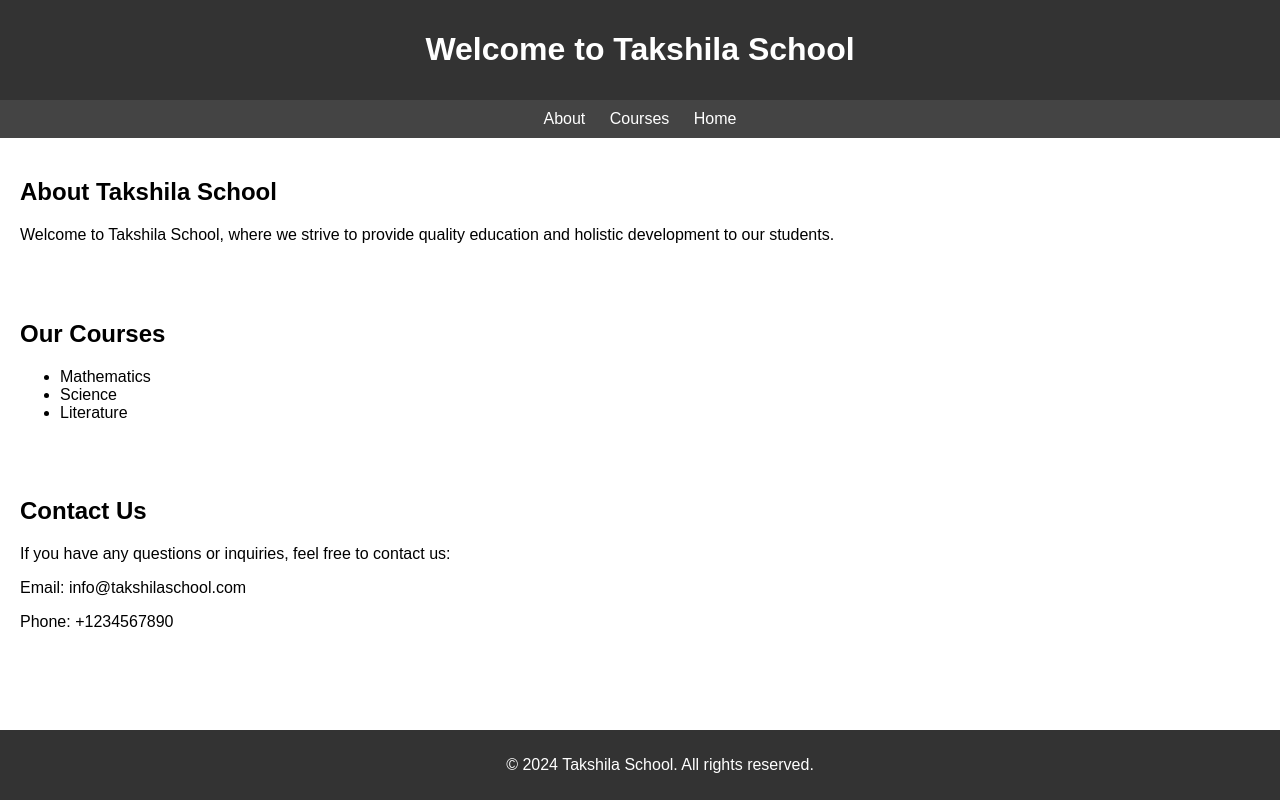
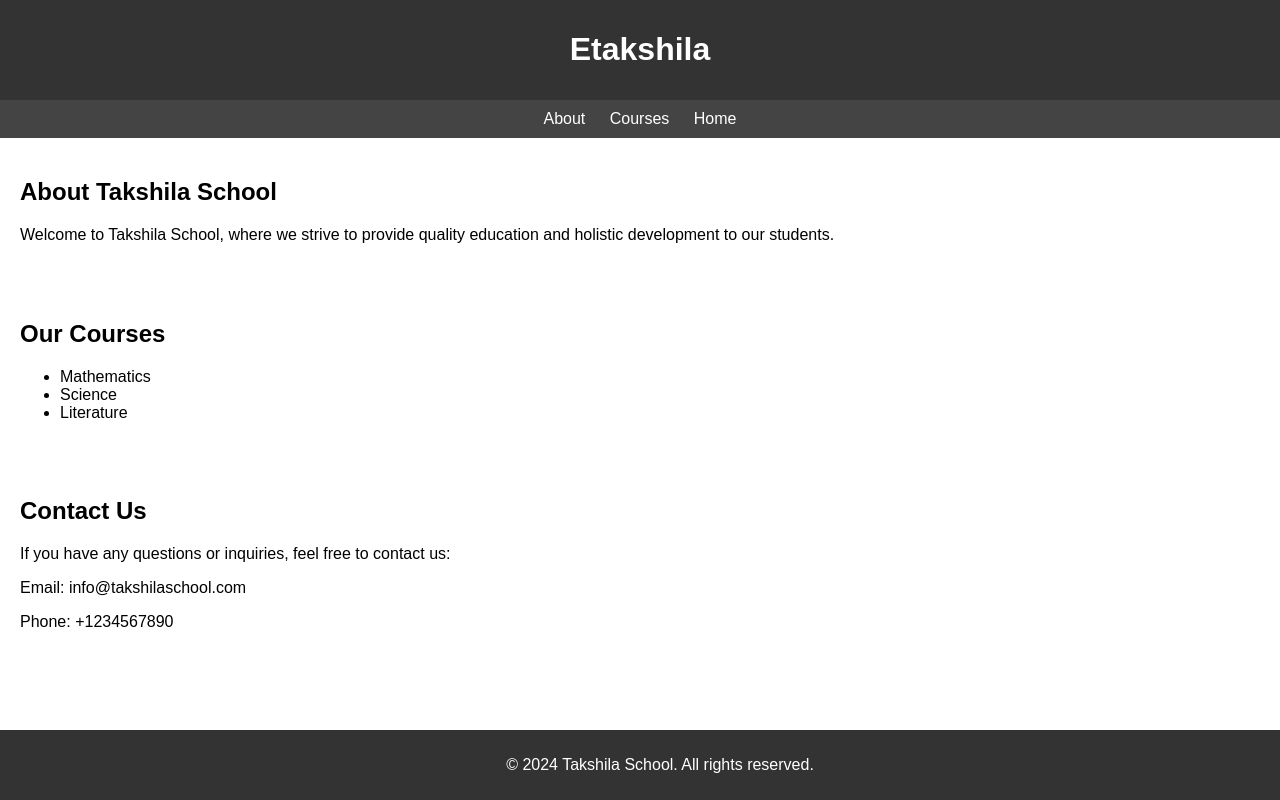
Before and after one commit to veershetti/veershetti.github.io, a plain HTML site: page index.html in a window 1280 px wide. Drawn offline with Linux system fonts and the light colour scheme.

Commit message:
Update index.html

```diff
--- a/index.html
+++ b/index.html
@@ -46,7 +46,7 @@
 </head>
 <body>
     <header>
-        <h1>Welcome to Takshila School</h1>
+        <h1>Etakshila</h1>
     </header>
     <nav>
         <a href="about.html">About</a>
```
